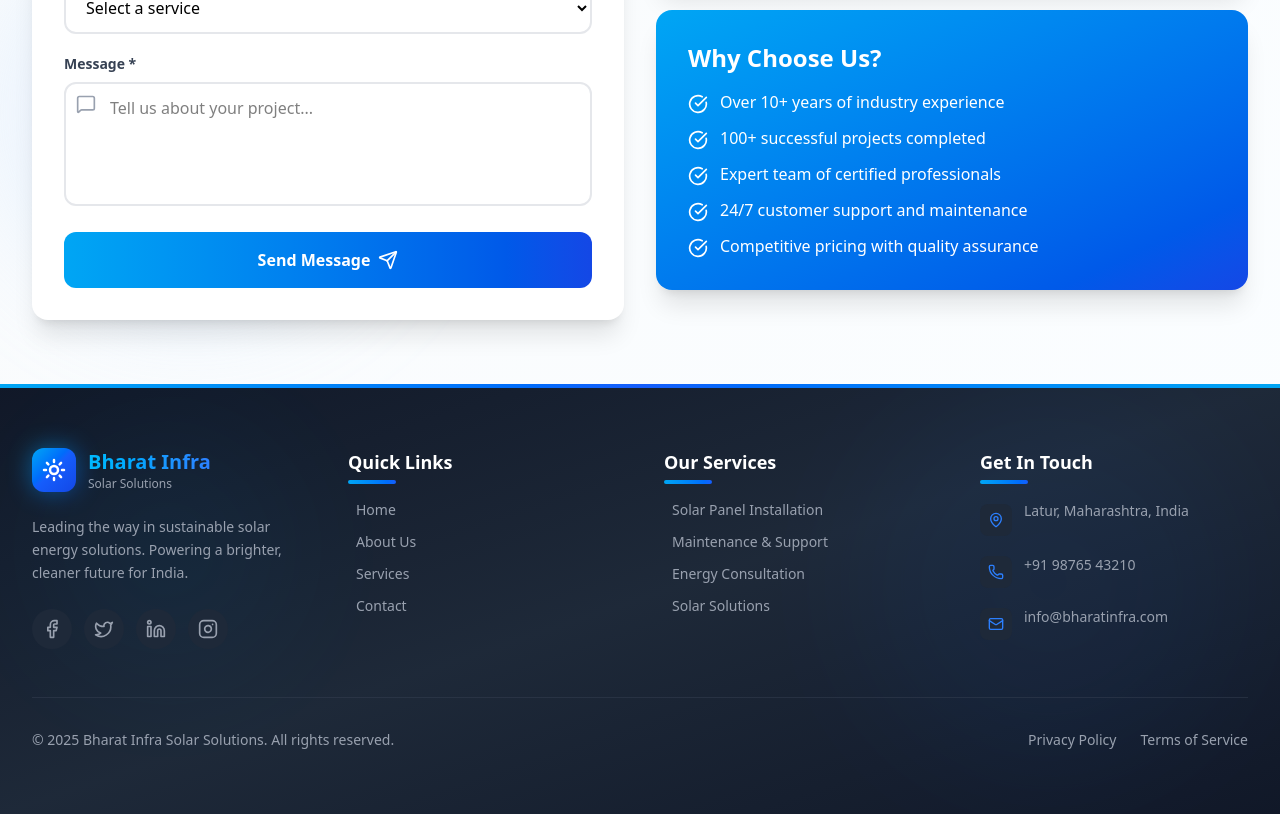
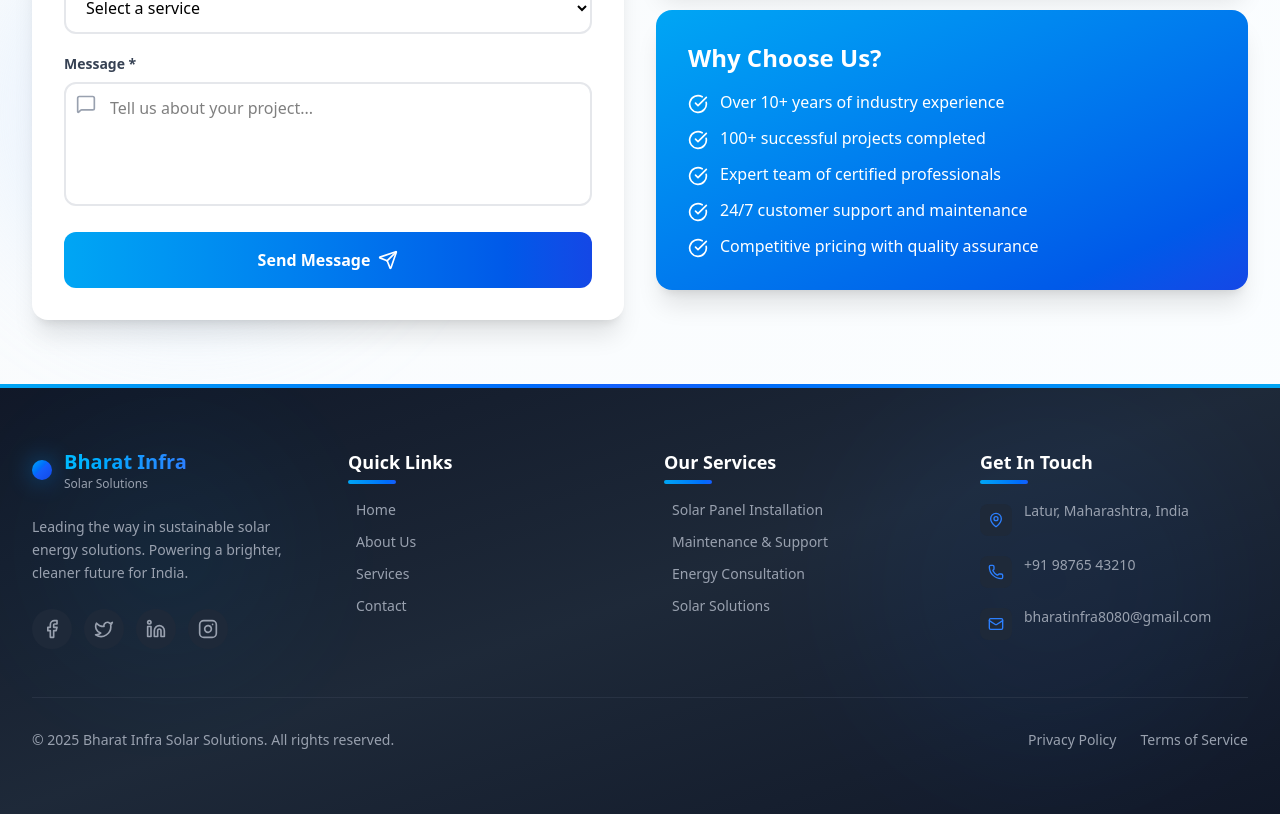
Before and after one commit to codewinx/cw2, a Next.js app: page / in a window 1280 px wide. Shown: the part 4248-5062 px from the top of the page. Built offline with nearby package versions, Linux system fonts and the light colour scheme.

Commit message:
Update Footer.jsx

```diff
--- a/src/app/componants/Footer.jsx
+++ b/src/app/componants/Footer.jsx
@@ -38,7 +38,8 @@ export default function Footer() {
               <div className="relative">
                 <div className="absolute inset-0 bg-gradient-to-br from-sky-400 to-blue-600 rounded-xl blur-md opacity-50 group-hover:opacity-75 transition-opacity"></div>
                 <div className="relative bg-gradient-to-br from-sky-500 via-blue-600 to-blue-700 p-2.5 rounded-xl transform group-hover:rotate-180 transition-transform duration-500">
-                  <Sun className="w-6 h-6 text-white" strokeWidth={2.5} />
+                  {/* <Sun className="w-6 h-6 text-white" strokeWidth={2.5} /> */}
+
                 </div>
               </div>
               <div>
@@ -153,8 +154,8 @@ export default function Footer() {
                   <Mail className="w-4 h-4 text-blue-500 group-hover:text-white" />
                 </div>
                 <div>
-                  <a href="mailto:info@bharatinfra.com" className="text-gray-400 hover:text-blue-500 text-sm transition-colors break-all">
-                    info@bharatinfra.com
+                  <a href="mailto:bharatinfra8080@gmail.com" className="text-gray-400 hover:text-blue-500 text-sm transition-colors break-all">
+                    bharatinfra8080@gmail.com
                   </a>
                 </div>
               </li>
```
